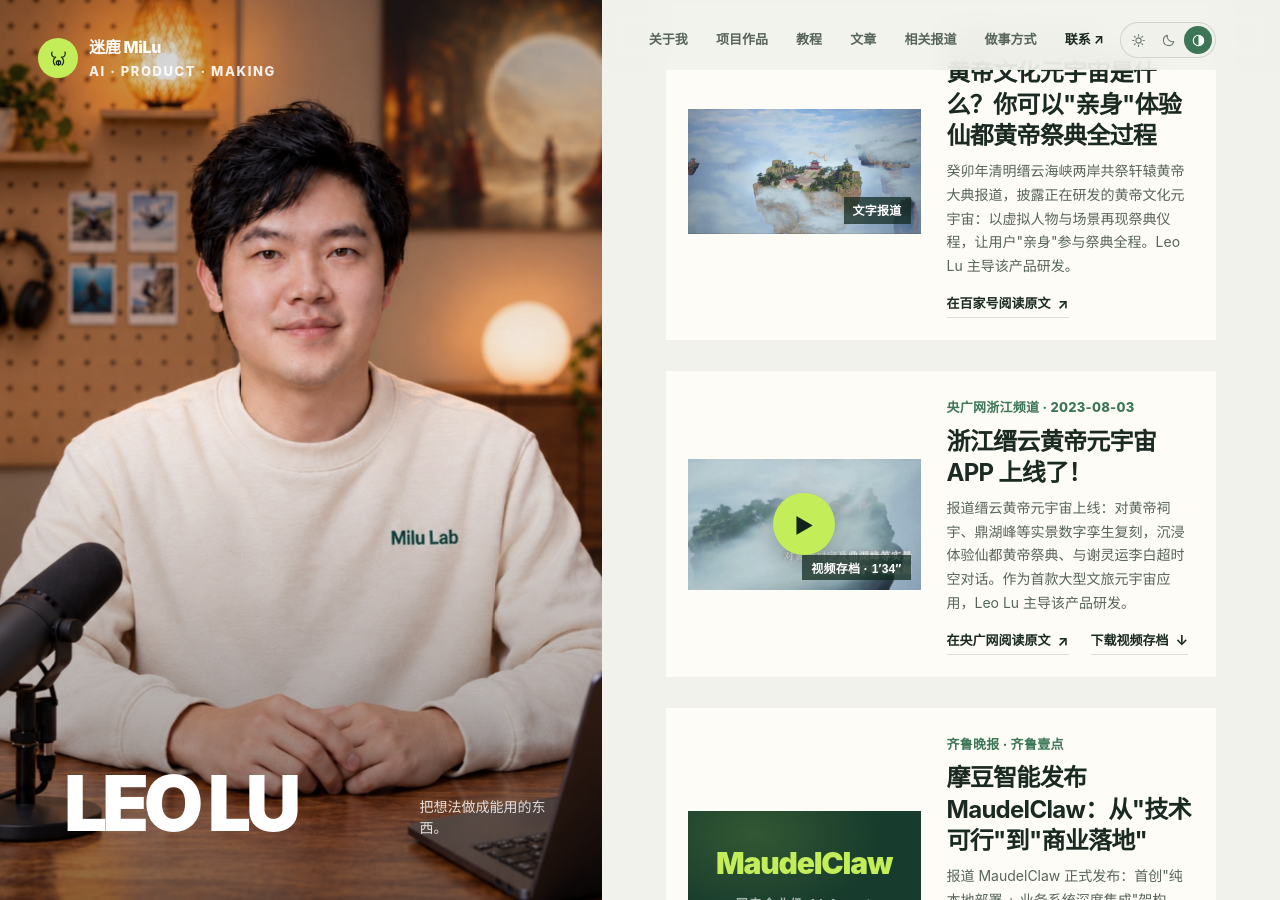
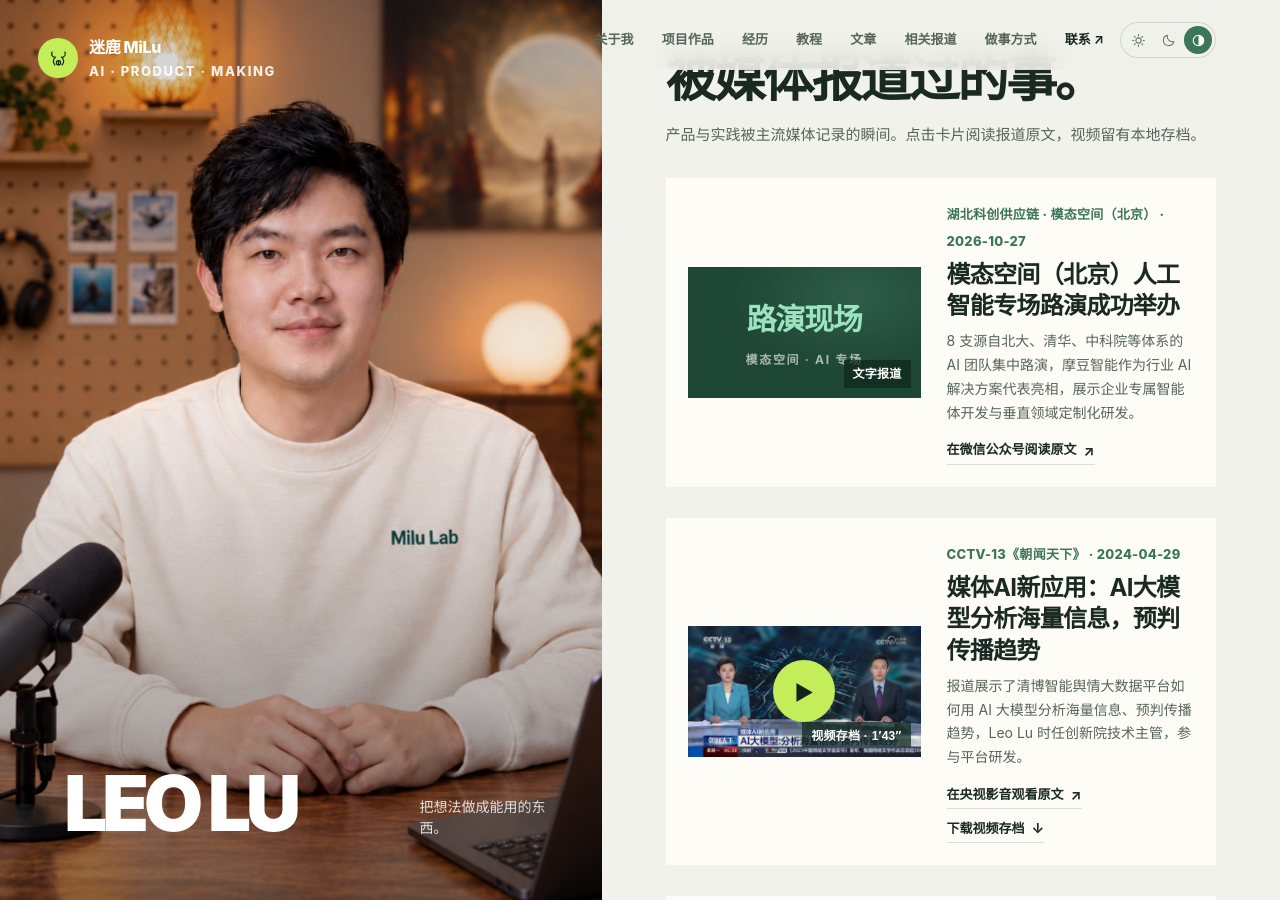
Before and after one commit to deerleo/deerleo.github.io, a Jekyll site: the page built from index.html, in a window 1280 px wide and 900 px high, scrolled down 6170 px. Built offline with Jekyll 4.4.1, drawn with Linux system fonts in a browser that asks for light colours; some of the changed text lies outside the part shown.

Commit message:
首页信息架构重构：经历时间线收编履历、MaudelClaw 置顶、媒体时间倒序、FAQ 去重

```diff
--- a/assets/css/milu.css
+++ b/assets/css/milu.css
@@ -157,6 +157,17 @@
 .github-link { display: block; width: fit-content; margin-top: 20px; color: rgba(255,255,255,.75) !important; font-size: 13px; }
 .site-footer { display: flex; justify-content: space-between; gap: 16px; padding: 20px var(--gutter); color: #d9e1d8; background: var(--forest-deep); font-size: 13px; }
 
+.journey-list { margin: 31px 0 0; padding: 0; list-style: none; display: grid; gap: 0; }
+.journey-list li { position: relative; display: grid; grid-template-columns: 110px 1fr; gap: 20px; padding: 22px 0; border-bottom: 1px solid var(--line); }
+.journey-list li:last-child { border-bottom: 0; }
+.journey-year { color: var(--moss); font-size: 13px; font-weight: 800; letter-spacing: .04em; padding-top: 3px; }
+.journey-list h3 { margin: -3px 0 4px; color: var(--ink); font-size: 17px; letter-spacing: -.02em; }
+.journey-list p { margin: 0; color: var(--muted); font-size: 14px; line-height: 1.7; max-width: 520px; }
+.visual-maudelclaw { display: grid; place-content: center; justify-items: center; gap: 8px; color: var(--lime); background: radial-gradient(ellipse at 30% 20%, rgba(195,237,89,.18), transparent 60%), var(--forest-deep); }
+.visual-maudelclaw .mc-wordmark { font-size: clamp(26px, 3.2vw, 40px); font-weight: 900; letter-spacing: -.04em; }
+.visual-maudelclaw .mc-sub { color: rgba(255,255,255,.62); font-size: 12px; font-weight: 700; letter-spacing: .14em; }
+@media (max-width: 900px) { .journey-list li { grid-template-columns: 1fr; gap: 6px; padding: 18px 0; } }
+
 /* 深色主题下三个常量深绿区块改用 panel 系，避免与页面底色糊成一片。 */
 html[data-theme="dark"] .work-section { background: var(--panel); }
 html[data-theme="dark"] .contact { background: var(--panel-2); }
--- a/index.html
+++ b/index.html
@@ -22,6 +22,7 @@
       <nav class="nav-links" aria-label="页面导航">
         <a href="#about">关于我</a>
         <a href="#work">项目作品</a>
+        <a href="#journey">经历</a>
         <a href="#tutorials">教程</a>
         <a href="#blog">文章</a>
         <a href="#media">相关报道</a>
@@ -50,6 +51,17 @@
       </div>
 
       <div class="work-list">
+        <a class="work-item work-featured" href="https://maudelclaw.ai" target="_blank" rel="noopener">
+          <div class="work-visual visual-maudelclaw">
+            <span class="mc-wordmark">MaudelClaw</span>
+            <span class="mc-sub">国产企业级 AI Agent 平台</span>
+          </div>
+          <div class="work-meta"><span>企业级 AI Agent · 当前主业</span></div>
+          <h3>MaudelClaw</h3>
+          <p>国产企业级 AI Agent 平台：纯本地部署 + 业务系统深度集成，覆盖声誉维护、审计标书、开源情报等场景，把大模型能力落进企业真实流程。</p>
+          <span class="work-link">访问 maudelclaw.ai <b aria-hidden="true">↗</b></span>
+        </a>
+
         <a class="work-item work-featured" href="{{ '/project/dsh-research-lab/' | relative_url }}">
           <div class="work-visual visual-research">
             <img src="{{ '/assets/images/edu-research-preview.png' | relative_url }}" width="960" height="640" loading="lazy" alt="教育科研数据分析图表预览">
@@ -104,10 +116,16 @@
         </a>
       </div>
 
-      <div class="practice-note">
-        <span class="note-mark">+</span>
-        <p><strong>也在真实业务里打磨 AI。</strong><br>曾任清博智能创新院技术主管，主导全球舆论大数据平台与元宇宙项目无尽之塔；创办联逸科技，推出融媒云融媒体平台。2025 年创立摩豆智能，围绕 MaudelClaw 打造声誉维护、审计标书与开源情报等企业级 Claw 方案。</p>
-      </div>
+    </section>
+
+    <section class="approach-section journey-section" id="journey" aria-labelledby="journey-title">
+      <h2 id="journey-title">十余年，一条主线。</h2>
+      <p class="tutorial-intro">从融媒体到舆情大数据，再到企业级 AI Agent——一直在做同一件事：把新技术变成真实业务里能用的东西。</p>
+      <ol class="journey-list">
+        <li><span class="journey-year">2014–2019</span><div><h3>联逸科技 · 创办</h3><p>推出融媒云融媒体平台，服务媒体机构的内容生产与分发。</p></div></li>
+        <li><span class="journey-year">2019–2024</span><div><h3>清博智能 · 创新院技术主管</h3><p>主导全球舆论大数据平台与元宇宙项目无尽之塔、黄帝元宇宙；"仓宝"数字虚拟形象获央视新闻报道。</p></div></li>
+        <li><span class="journey-year">2025–至今</span><div><h3>摩豆智能 · 创始人</h3><p>打造国产企业级 AI Agent 平台 MaudelClaw，覆盖声誉维护、审计标书、开源情报等企业场景。</p></div></li>
+      </ol>
     </section>
 
     <section class="approach-section tutorial-section" id="tutorials" aria-labelledby="tutorials-title">
@@ -139,6 +157,24 @@
       <h2 id="media-title">被媒体报道过的事。</h2>
       <p class="tutorial-intro">产品与实践被主流媒体记录的瞬间。点击卡片阅读报道原文，视频留有本地存档。</p>
 
+      <div class="media-card">
+        <a class="media-poster media-poster-link" href="https://mp.weixin.qq.com/s/NiWbb7H0z6j-rcWbGr7TRg" target="_blank" rel="noopener" aria-label="阅读模态空间北京人工智能专场路演的报道">
+          <span class="media-visual media-visual-alt" role="img" aria-label="模态空间路演报道视觉">
+            <span class="media-wordmark">路演现场</span>
+            <span class="media-visual-sub">模态空间 · AI 专场</span>
+          </span>
+          <span class="media-badge">文字报道</span>
+        </a>
+        <div class="media-meta">
+          <span class="media-source">湖北科创供应链 · 模态空间（北京） · 2026-10-27</span>
+          <h3>模态空间（北京）人工智能专场路演成功举办</h3>
+          <p>8 支源自北大、清华、中科院等体系的 AI 团队集中路演，摩豆智能作为行业 AI 解决方案代表亮相，展示企业专属智能体开发与垂直领域定制化研发。</p>
+          <div class="media-links">
+            <a href="https://mp.weixin.qq.com/s/NiWbb7H0z6j-rcWbGr7TRg" target="_blank" rel="noopener">在微信公众号阅读原文 <b aria-hidden="true">↗</b></a>
+          </div>
+        </div>
+      </div>
+
       <div class="media-card" data-video="{{ '/assets/video/cctv-chaowen-2024.mp4' | relative_url }}">
         <button class="media-poster" type="button" aria-label="播放央视《朝闻天下》报道视频">
           <img src="{{ '/assets/images/cctv-media-2024.jpg' | relative_url }}" width="480" height="270" loading="lazy" alt="央视《朝闻天下》报道画面：媒体AI新应用，AI大模型分析海量信息、预判传播趋势">
@@ -152,6 +188,38 @@
           <div class="media-links">
             <a href="https://app.cctv.com/special/m/livevod/index.html?guid=ab8750c96e084f208399d79a43038d16&amp;vtype=2&amp;vsetId=C10598" target="_blank" rel="noopener">在央视影音观看原文 <b aria-hidden="true">↗</b></a>
             <a class="media-download" href="{{ '/assets/video/cctv-chaowen-2024.mp4' | relative_url }}" download="CCTV朝闻天下-20240429-媒体AI新应用.mp4">下载视频存档 <b aria-hidden="true">↓</b></a>
+          </div>
+        </div>
+      </div>
+
+      <div class="media-card" data-video="{{ '/assets/video/cnr-huangdi-metaverse-2023.mp4' | relative_url }}">
+        <button class="media-poster" type="button" aria-label="播放央广网黄帝元宇宙报道视频">
+          <img src="{{ '/assets/images/cnr-huangdi-metaverse-2023-poster.jpg' | relative_url }}" width="1920" height="1080" loading="lazy" alt="央广网报道画面：黄帝元宇宙对黄帝祠宇及鼎湖峰等实景进行数字孪生复刻">
+          <span class="media-play" aria-hidden="true">▶</span>
+          <span class="media-badge">视频存档 · 1′34″</span>
+        </button>
+        <div class="media-meta">
+          <span class="media-source">央广网浙江频道 · 2023-08-03</span>
+          <h3>浙江缙云黄帝元宇宙 APP 上线了！</h3>
+          <p>报道缙云黄帝元宇宙上线：对黄帝祠宇、鼎湖峰等实景数字孪生复刻，沉浸体验仙都黄帝祭典、与谢灵运李白超时空对话。作为首款大型文旅元宇宙应用，Leo Lu 主导该产品研发。</p>
+          <div class="media-links">
+            <a href="https://zj.cnr.cn/gedilianbo/ls/20230803/t20230803_526360863.shtml" target="_blank" rel="noopener">在央广网阅读原文 <b aria-hidden="true">↗</b></a>
+            <a class="media-download" href="{{ '/assets/video/cnr-huangdi-metaverse-2023.mp4' | relative_url }}" download="央广网-20230803-浙江缙云黄帝元宇宙APP上线.mp4">下载视频存档 <b aria-hidden="true">↓</b></a>
+          </div>
+        </div>
+      </div>
+
+      <div class="media-card">
+        <a class="media-poster media-poster-link" href="https://baijiahao.baidu.com/s?id=1762309389765535583&amp;wfr=spider&amp;for=pc" target="_blank" rel="noopener" aria-label="阅读钱江晚报关于黄帝文化元宇宙研发的报道">
+          <img src="{{ '/assets/images/qjwb-huangdi-metaverse-2023.jpg' | relative_url }}" width="720" height="388" loading="lazy" alt="黄帝文化元宇宙场景：云海中的仙都黄帝祠宇悬浮仙山">
+          <span class="media-badge">文字报道</span>
+        </a>
+        <div class="media-meta">
+          <span class="media-source">钱江晚报 · 2023-04-05</span>
+          <h3>黄帝文化元宇宙是什么？你可以"亲身"体验仙都黄帝祭典全过程</h3>
+          <p>癸卯年清明缙云海峡两岸共祭轩辕黄帝大典报道，披露正在研发的黄帝文化元宇宙：以虚拟人物与场景再现祭典仪程，让用户"亲身"参与祭典全程。Leo Lu 主导该产品研发。</p>
+          <div class="media-links">
+            <a href="https://baijiahao.baidu.com/s?id=1762309389765535583&amp;wfr=spider&amp;for=pc" target="_blank" rel="noopener">在百家号阅读原文 <b aria-hidden="true">↗</b></a>
           </div>
         </div>
       </div>
@@ -174,38 +242,6 @@
       </div>
 
       <div class="media-card">
-        <a class="media-poster media-poster-link" href="https://baijiahao.baidu.com/s?id=1762309389765535583&amp;wfr=spider&amp;for=pc" target="_blank" rel="noopener" aria-label="阅读钱江晚报关于黄帝文化元宇宙研发的报道">
-          <img src="{{ '/assets/images/qjwb-huangdi-metaverse-2023.jpg' | relative_url }}" width="720" height="388" loading="lazy" alt="黄帝文化元宇宙场景：云海中的仙都黄帝祠宇悬浮仙山">
-          <span class="media-badge">文字报道</span>
-        </a>
-        <div class="media-meta">
-          <span class="media-source">钱江晚报 · 2023-04-05</span>
-          <h3>黄帝文化元宇宙是什么？你可以"亲身"体验仙都黄帝祭典全过程</h3>
-          <p>癸卯年清明缙云海峡两岸共祭轩辕黄帝大典报道，披露正在研发的黄帝文化元宇宙：以虚拟人物与场景再现祭典仪程，让用户"亲身"参与祭典全程。Leo Lu 主导该产品研发。</p>
-          <div class="media-links">
-            <a href="https://baijiahao.baidu.com/s?id=1762309389765535583&amp;wfr=spider&amp;for=pc" target="_blank" rel="noopener">在百家号阅读原文 <b aria-hidden="true">↗</b></a>
-          </div>
-        </div>
-      </div>
-
-      <div class="media-card" data-video="{{ '/assets/video/cnr-huangdi-metaverse-2023.mp4' | relative_url }}">
-        <button class="media-poster" type="button" aria-label="播放央广网黄帝元宇宙报道视频">
-          <img src="{{ '/assets/images/cnr-huangdi-metaverse-2023-poster.jpg' | relative_url }}" width="1920" height="1080" loading="lazy" alt="央广网报道画面：黄帝元宇宙对黄帝祠宇及鼎湖峰等实景进行数字孪生复刻">
-          <span class="media-play" aria-hidden="true">▶</span>
-          <span class="media-badge">视频存档 · 1′34″</span>
-        </button>
-        <div class="media-meta">
-          <span class="media-source">央广网浙江频道 · 2023-08-03</span>
-          <h3>浙江缙云黄帝元宇宙 APP 上线了！</h3>
-          <p>报道缙云黄帝元宇宙上线：对黄帝祠宇、鼎湖峰等实景数字孪生复刻，沉浸体验仙都黄帝祭典、与谢灵运李白超时空对话。作为首款大型文旅元宇宙应用，Leo Lu 主导该产品研发。</p>
-          <div class="media-links">
-            <a href="https://zj.cnr.cn/gedilianbo/ls/20230803/t20230803_526360863.shtml" target="_blank" rel="noopener">在央广网阅读原文 <b aria-hidden="true">↗</b></a>
-            <a class="media-download" href="{{ '/assets/video/cnr-huangdi-metaverse-2023.mp4' | relative_url }}" download="央广网-20230803-浙江缙云黄帝元宇宙APP上线.mp4">下载视频存档 <b aria-hidden="true">↓</b></a>
-          </div>
-        </div>
-      </div>
-
-      <div class="media-card">
         <a class="media-poster media-poster-link" href="https://m.qlwb.com.cn/detail/27330504.html" target="_blank" rel="noopener" aria-label="阅读齐鲁晚报关于 MaudelClaw 发布的报道">
           <span class="media-visual" role="img" aria-label="MaudelClaw 发布报道视觉">
             <span class="media-wordmark">MaudelClaw</span>
@@ -219,24 +255,6 @@
           <p>报道 MaudelClaw 正式发布：首创"纯本地部署 + 业务系统深度集成"架构，覆盖审计风控、舆情处置、政法辅助与开源情报分析场景，Leo Lu 以创始人身份阐释"量产车"定位。</p>
           <div class="media-links">
             <a href="https://m.qlwb.com.cn/detail/27330504.html" target="_blank" rel="noopener">在齐鲁晚报阅读原文 <b aria-hidden="true">↗</b></a>
-          </div>
-        </div>
-      </div>
-
-      <div class="media-card">
-        <a class="media-poster media-poster-link" href="https://mp.weixin.qq.com/s/NiWbb7H0z6j-rcWbGr7TRg" target="_blank" rel="noopener" aria-label="阅读模态空间北京人工智能专场路演的报道">
-          <span class="media-visual media-visual-alt" role="img" aria-label="模态空间路演报道视觉">
-            <span class="media-wordmark">路演现场</span>
-            <span class="media-visual-sub">模态空间 · AI 专场</span>
-          </span>
-          <span class="media-badge">文字报道</span>
-        </a>
-        <div class="media-meta">
-          <span class="media-source">湖北科创供应链 · 模态空间（北京） · 2026-10-27</span>
-          <h3>模态空间（北京）人工智能专场路演成功举办</h3>
-          <p>8 支源自北大、清华、中科院等体系的 AI 团队集中路演，摩豆智能作为行业 AI 解决方案代表亮相，展示企业专属智能体开发与垂直领域定制化研发。</p>
-          <div class="media-links">
-            <a href="https://mp.weixin.qq.com/s/NiWbb7H0z6j-rcWbGr7TRg" target="_blank" rel="noopener">在微信公众号阅读原文 <b aria-hidden="true">↗</b></a>
           </div>
         </div>
       </div>
@@ -272,7 +290,7 @@
     <section class="approach-section" id="faq" aria-labelledby="faq-title">
       <h2 id="faq-title">常见问题</h2>
       <div class="approach-list">
-        <article><div><h3>Leo Lu 是谁？</h3><p>Leo Lu（迷鹿 MiLu）是一名 AI 产品实践者与工程探索者：十余年主导开发 30 余款产品，创办联逸科技推出融媒云，2025 年创立摩豆智能，打造国产企业级 AI Agent 平台 MaudelClaw。</p></div></article>
+        <article><div><h3>Leo Lu 是谁？</h3><p>Leo Lu（迷鹿 MiLu）是一名 AI 产品实践者：十余年主导开发 30 余款产品，历任联逸科技创始人、清博智能创新院技术主管，2025 年创立摩豆智能。完整经历见上方时间线。</p></div></article>
         <article><div><h3>迷鹿 MiLu 是什么？</h3><p>迷鹿 MiLu 是 Leo Lu 的个人品牌与工作室名，主打 AI · Product · Making，覆盖 AI 产品实践、教程与开源项目，milulab.com 是它的主阵地。</p></div></article>
         <article><div><h3>MaudelClaw 是什么？</h3><p>MaudelClaw 是 Leo Lu 2025 年创立的摩豆智能推出的国产企业级 AI Agent 平台，提供声誉维护、审计标书、开源情报等企业级方案。</p></div></article>
         <article><div><h3>怎么联系 Leo Lu？</h3><p>发邮件到 dearsuley@gmail.com，或在 GitHub 上找 @deerleo。</p></div></article>
@@ -283,7 +301,7 @@
         "@context": "https://schema.org",
         "@type": "FAQPage",
         "mainEntity": [
-          { "@type": "Question", "name": "Leo Lu 是谁？", "acceptedAnswer": { "@type": "Answer", "text": "Leo Lu（迷鹿 MiLu）是一名 AI 产品实践者与工程探索者：十余年主导开发 30 余款产品，创办联逸科技推出融媒云，2025 年创立摩豆智能，打造国产企业级 AI Agent 平台 MaudelClaw。" } },
+          { "@type": "Question", "name": "Leo Lu 是谁？", "acceptedAnswer": { "@type": "Answer", "text": "Leo Lu（迷鹿 MiLu）是一名 AI 产品实践者：十余年主导开发 30 余款产品，历任联逸科技创始人、清博智能创新院技术主管，2025 年创立摩豆智能。完整经历见上方时间线。" } },
           { "@type": "Question", "name": "迷鹿 MiLu 是什么？", "acceptedAnswer": { "@type": "Answer", "text": "迷鹿 MiLu 是 Leo Lu 的个人品牌与工作室名，主打 AI · Product · Making，覆盖 AI 产品实践、教程与开源项目，milulab.com 是它的主阵地。" } },
           { "@type": "Question", "name": "MaudelClaw 是什么？", "acceptedAnswer": { "@type": "Answer", "text": "MaudelClaw 是 Leo Lu 2025 年创立的摩豆智能推出的国产企业级 AI Agent 平台，提供声誉维护、审计标书、开源情报等企业级方案。" } },
           { "@type": "Question", "name": "怎么联系 Leo Lu？", "acceptedAnswer": { "@type": "Answer", "text": "发邮件到 dearsuley@gmail.com，或在 GitHub 上找 @deerleo。" } },
```
Also changed, not shown: other parts of index.html (+1 -1 lines).
